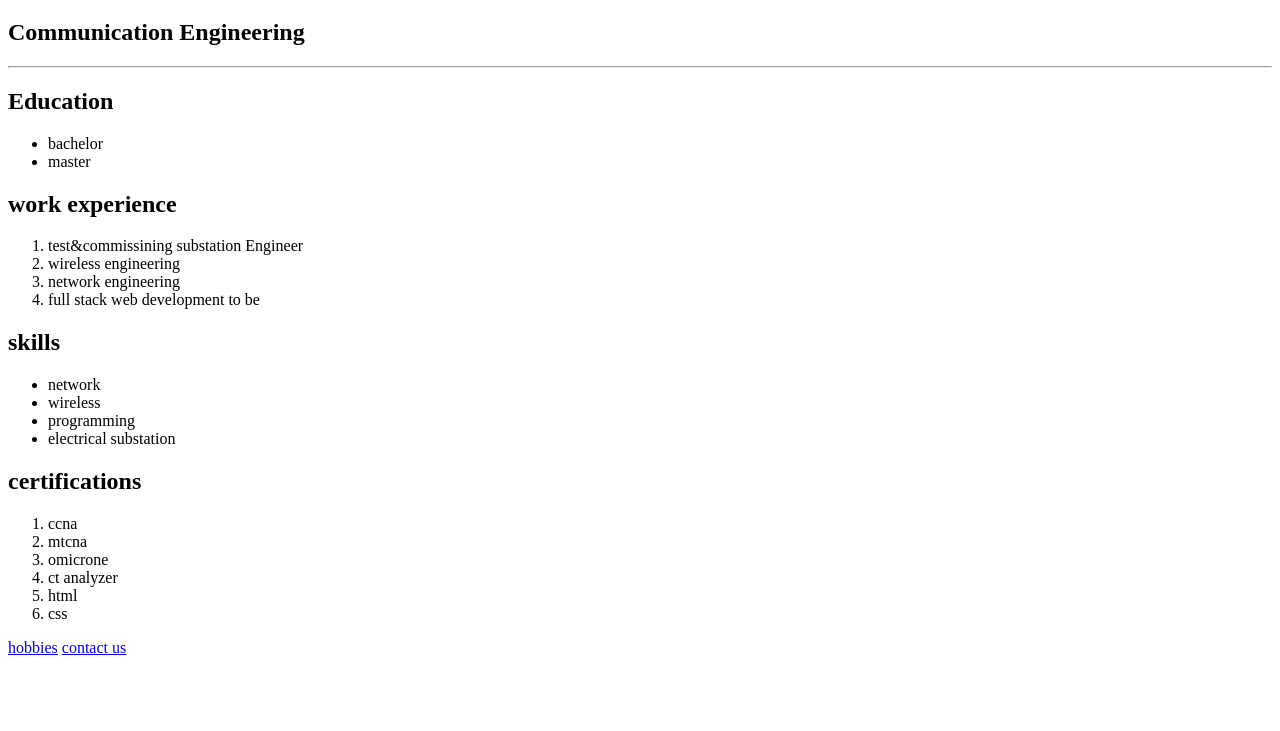
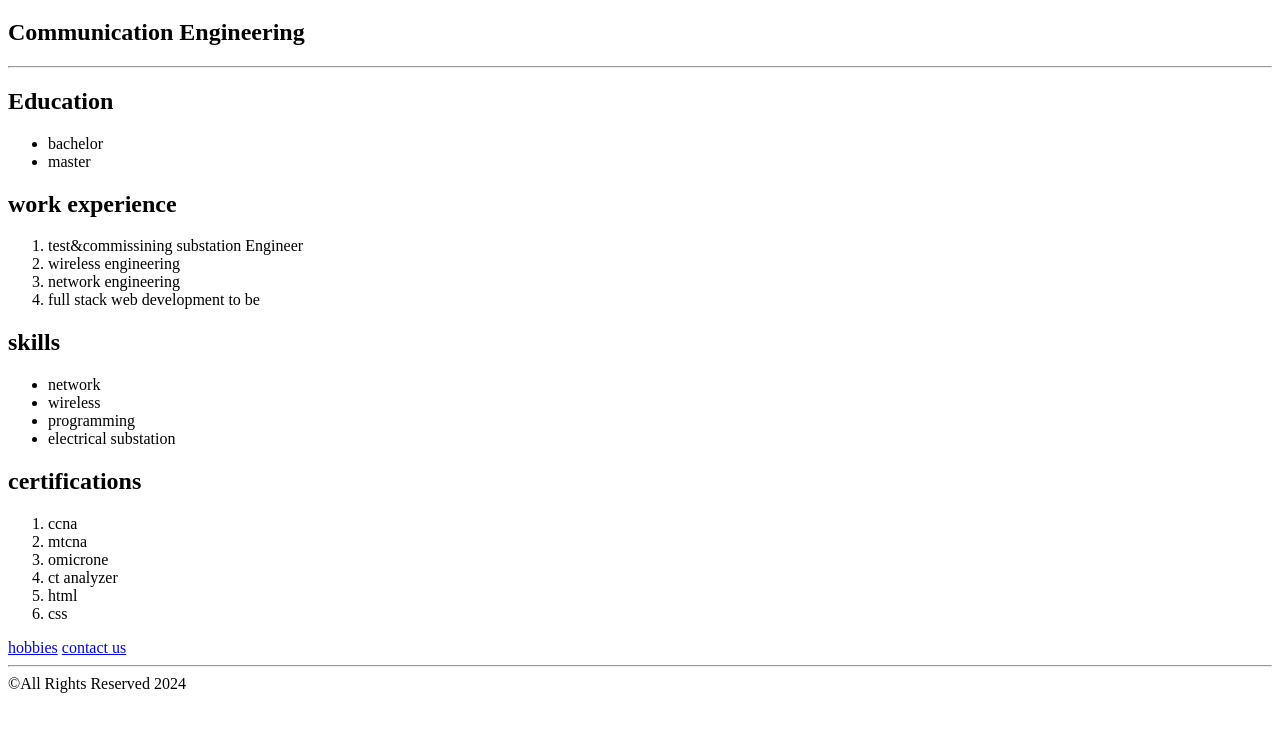
Before and after one commit to bassam-faris/capstone, a plain HTML site: page index.html in a window 1280 px wide. Shown: the part 61-792 px from the top of the page. Drawn offline with Linux system fonts and the light colour scheme.

Commit message:
Add files via upload

```diff
--- a/index.html
+++ b/index.html
@@ -32,5 +32,7 @@
 <li>css</li></ol>
 <a href="hobbies.html">hobbies</a>
 <a href="contact.html">contact us</a>
+<hr>
+<footer>©All Rights Reserved 2024</footer>
 </body>
 </html>
```
